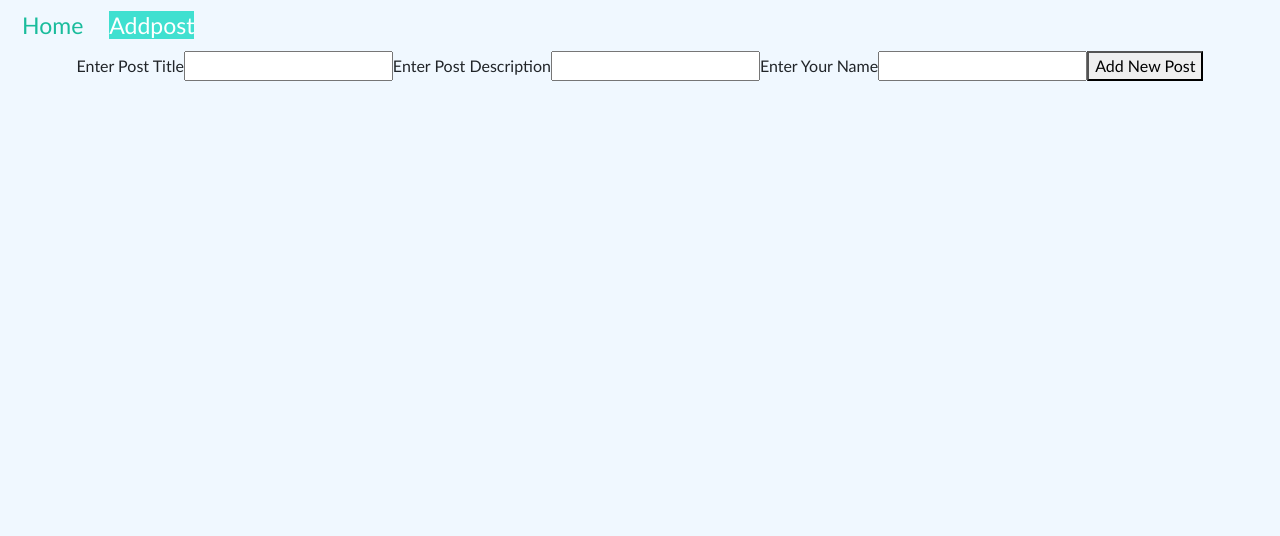
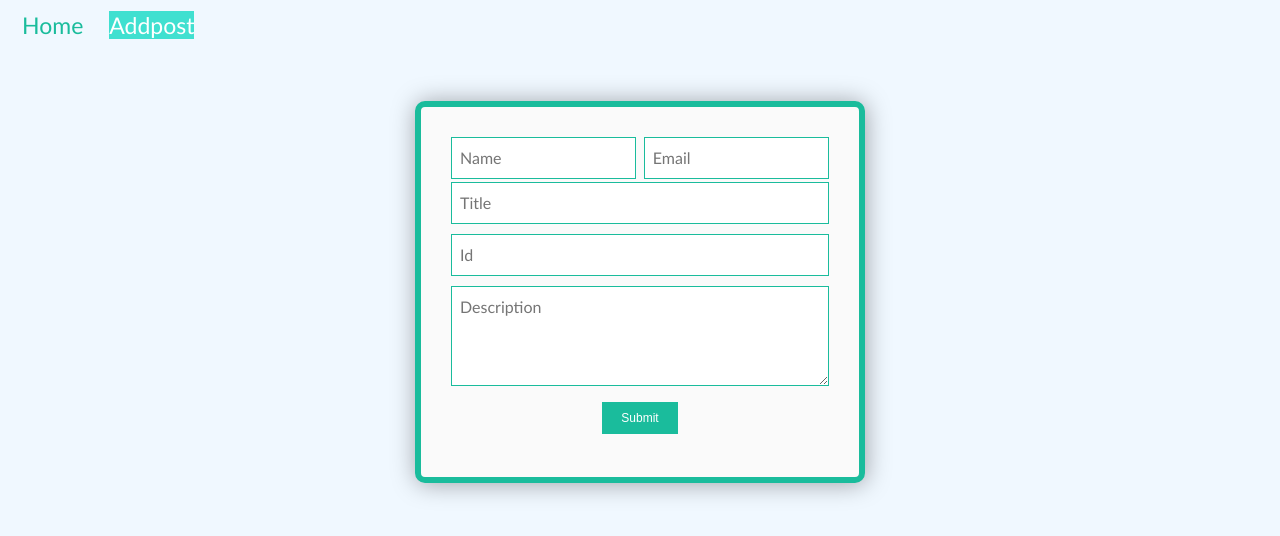
Before and after one commit to mamta823/blogs, a React (Create React App) app: page /formforpost in a window 1280 px wide. Shown: the top 536 px of the page. Built offline with nearby package versions, Linux system fonts and the light colour scheme.

Commit message:
created new post && implement loadmore

```diff
--- a/package.json
+++ b/package.json
@@ -12,6 +12,7 @@
     "react-bootstrap": "^2.7.4",
     "react-content-loader": "^6.2.1",
     "react-dom": "^18.2.0",
+    "react-hook-form": "^7.44.3",
     "react-router-dom": "^6.12.1",
     "react-scripts": "5.0.1",
     "web-vitals": "^2.1.4"
--- a/src/components/Allposts.js
+++ b/src/components/Allposts.js
@@ -14,6 +14,7 @@ const Allposts = () => {
     const handlePosts = async () => {
         setLoading(true)
         const response = await Services.getPosts()
+        console.log(response, "allposts")
         if (response) {
             setLoading(false)
             setPostdata(response.data)
@@ -26,7 +27,8 @@ const Allposts = () => {
     }, [])
     const handleLoadMore = () => {
         setData((prev) => prev + 9)
-        if (data >= postdata.length) {
+        console.log(data, postdata.length, "post-----")
+        if (data > postdata.length) {
             setShow(false)
         } else {
             setShow(true)
@@ -50,7 +52,7 @@ const Allposts = () => {
                                             </div>
                                             <div className="card-desc">
                                                 <h3 className='title-color'>{capitalizeFirstLetter(data?.title)}</h3>
-                                                <p>{capitalizeFirstLetter(data?.body)}</p>
+                                                <p>{capitalizeFirstLetter(data?.description)}</p>
                                                 <button className="btn-card me-2"> Read </button>
                                             </div>
                                         </div>
--- a/src/components/Createpost.js
+++ b/src/components/Createpost.js
@@ -1,18 +1,59 @@
 import React from 'react'
-// import { useParams } from 'react-router-dom';
+import { useForm } from 'react-hook-form';
+import Services from '../services';
 
 const Createpost = () => {
+    const {
+        register,
+        handleSubmit,
+        formState: { errors },
+    } = useForm();
+    const handleCreatePost = async (data) => {
+        console.log(data, "data on submit")
+        const response = await Services.createPost(data)
+        console.log(response, "created successfully")
+    }
+    return (
+        <>
+            <form className="form-style-9" onSubmit={handleSubmit(handleCreatePost)}>
+                <ul>
+                    <li>
+                        <input {...register('name', { required: true })}
+                            type="text"
+                            name="name"
+                            className="field-style field-split align-left"
+                            placeholder="Name" />
+                        {errors.name && <div style={{ color: "red", textAlign: "left" }}> Name is required.</div>}
+                        <input
+                            {...register('email', { required: true })}
+                            type="email" name="email" className="field-style field-split align-right" placeholder="Email" />
+                        {errors.email && <p style={{ color: "red", textAlign: "left" }}> Email is required.</p>}
+                    </li>
 
-    return (
-        <><form onSubmit={"addNewPost"}>
-            <label htmlFor="post-title">Enter Post Title</label>
-            <input id="post-title" name="postTitle" />
-            <label htmlFor="post-description">Enter Post Description</label>
-            <input id="post-description" name="description" />
-            <label htmlFor="post-author">Enter Your Name</label>
-            <input id="post-author" name="postAuthor" />
-            <button type="submit">Add New Post </button>
-        </form></>
+                    <li>
+                        <input
+                            {...register('title', { required: true })}
+                            type="text" name="title" className="field-style field-full align-none" placeholder="Title" />
+                        {errors.title && <p style={{ color: "red", textAlign: "left" }}> Title is required.</p>}
+                    </li>
+                    <li>
+                        <input
+                            {...register('id', { required: true })}
+                            type="text" name="id" className="field-style field-full align-none" placeholder="Id" />
+                        {errors.id && <p style={{ color: "red", textAlign: "left" }}> Id is required.</p>}
+                    </li >
+                    <li>
+                        <textarea
+                            {...register('description', { required: true })}
+                            name="description" className="field-style" placeholder="Description"></textarea>
+                        {errors.description && <p style={{ color: "red", textAlign: "left" }}> Description is required.</p>}
+                    </li>
+                    <li>
+                        <input type="submit" value="Submit" />
+                    </li>
+                </ul >
+            </form >
+        </>
     )
 }
 
--- a/src/components/index.css
+++ b/src/components/index.css
@@ -162,3 +162,74 @@ button.loadmorebutton {
     color: #fff;
     font-weight: 800;
 }
+
+/*  */
+
+
+.form-style-9 {
+    max-width: 450px;
+    background: #FAFAFA;
+    padding: 30px;
+    margin: 50px auto;
+    box-shadow: 1px 1px 25px rgba(0, 0, 0, 0.35);
+    border-radius: 10px;
+    border: 6px solid #1ABC9C;
+}
+.form-style-9 ul{
+	padding:0;
+	margin:0;
+	list-style:none;
+}
+.form-style-9 ul li{
+	display: block;
+	margin-bottom: 10px;
+	min-height: 35px;
+}
+.form-style-9 ul li  .field-style{
+	box-sizing: border-box;
+	-webkit-box-sizing: border-box;
+	-moz-box-sizing: border-box;
+	padding: 8px;
+	outline: none;
+	border: 1px solid #1ABC9C;
+	-webkit-transition: all 0.30s ease-in-out;
+	-moz-transition: all 0.30s ease-in-out;
+	-ms-transition: all 0.30s ease-in-out;
+	-o-transition: all 0.30s ease-in-out;
+
+}.form-style-9 ul li  .field-style:focus{
+	box-shadow: 0 0 5px #1ABC9C;
+	border:1px solid #1ABC9C;
+}
+.form-style-9 ul li .field-split{
+	width: 49%;
+}
+.form-style-9 ul li .field-full{
+	width: 100%;
+}
+.form-style-9 ul li input.align-left{
+	float:left;
+}
+.form-style-9 ul li input.align-right{
+	float:right;
+}
+.form-style-9 ul li textarea{
+	width: 100%;
+	height: 100px;
+}
+.form-style-9 ul li input[type="button"], .form-style-9 ul li input[type="submit"] {
+    box-shadow: inset 0px 1px 0px 0px #1ABC9C;
+    background-color: #1ABC9C;
+    border: 1px solid #1ABC9C;
+    display: inline-block;
+    cursor: pointer;
+    color: #FFFFFF;
+    padding: 8px 18px;
+    text-decoration: none;
+    font: 12px Arial, Helvetica, sans-serif;
+}
+.form-style-9 ul li input[type="button"]:hover,
+.form-style-9 ul li input[type="submit"]:hover {
+	background: linear-gradient(to bottom, #2D77A2 5%, #337DA8 100%);
+	background-color: #28739E;
+}
--- a/src/helpers/axiosfile.js
+++ b/src/helpers/axiosfile.js
@@ -1,6 +1,6 @@
 import axios from "axios";
 const axiosFile = axios.create({
-    baseURL: 'https://jsonplaceholder.typicode.com',
+    baseURL: 'https://61ad9197d228a9001703ae3b.mockapi.io',
 });
 
 
--- a/src/pages/postdetail.js
+++ b/src/pages/postdetail.js
@@ -20,7 +20,7 @@ const Postdetail = () => {
     }
     useEffect(() => {
         handlePostDetail()
-        handleComments()
+        // handleComments()
     }, [id])
     //fun to get comments on post
     const handleComments = async () => {
@@ -46,7 +46,7 @@ const Postdetail = () => {
                             </div>
                             <div className="content-container">
                                 <h2 className="title-color">{capitalizeFirstLetter(detail?.title)}</h2>
-                                <p>{capitalizeFirstLetter(detail?.body)}</p>
+                                <p>{capitalizeFirstLetter(detail?.description)}</p>
                             </div>
                         </div>
 
--- a/src/services/index.js
+++ b/src/services/index.js
@@ -1,5 +1,5 @@
-import { getPosts, getSinglepost, getCommentOnPost } from "./service"
+import { getPosts, getSinglepost, getCommentOnPost, createPost } from "./service"
 const Services = {
-    getPosts, getSinglepost, getCommentOnPost
+    getPosts, getSinglepost, getCommentOnPost, createPost
 }
 export default Services
--- a/src/services/service.js
+++ b/src/services/service.js
@@ -1,12 +1,18 @@
 import axiosFile from "../helpers/axiosfile"
 
 const getPosts = async () => {
-    return await axiosFile.get("/posts")
+    return await axiosFile.get("/detail")
 }
 const getSinglepost = async (id) => {
-    return await axiosFile.get(`/posts/${id}`)
+    return await axiosFile.get(`/detail/${id}`)
 }
+const comment = [
+    { name: "hussain", id: 12, comment: "test commnet" }
+]
 const getCommentOnPost = async (id) => {
-    return await axiosFile.get(`/posts/${id}/comments`)
+    return await axiosFile.get(`/detail/${id}/comments`, comment)
 }
-export { getPosts, getSinglepost, getCommentOnPost }
+const createPost = async (payloaddata) => {
+    return await axiosFile.post(`/detail`, payloaddata)
+}
+export { getPosts, getSinglepost, getCommentOnPost, createPost }
```
